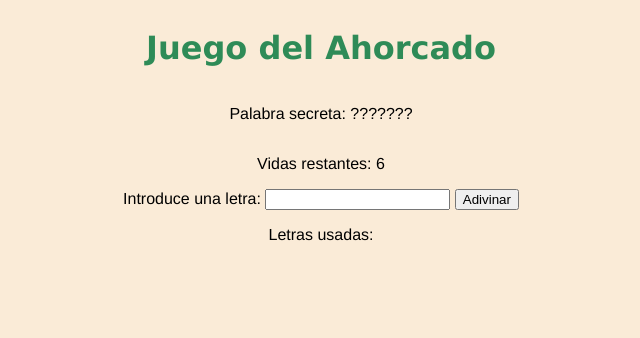
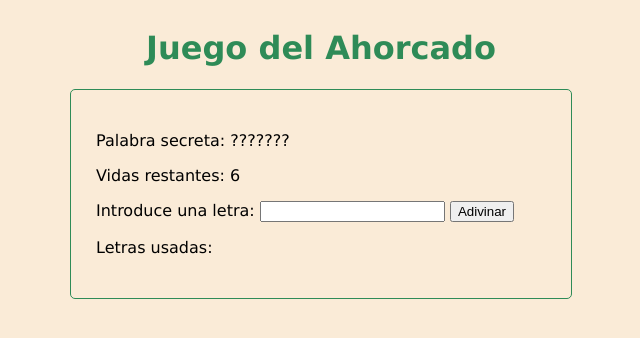
Before and after one commit to dichor94/ahorcado, a PHP site: page / in a window 1280 px wide. Shown: the top 338 px of the page, without its empty margins (319-959 px from the left). Run offline with PHP 8.4, Linux system fonts and the light colour scheme.

Commit message:
He añadido en el archivo index.php un div que engloba la parte del juego para que luego pueda hacer las modificaciones correspondientes en el archivo de estilos.
Añado en los estilos el selector de la clase juego para que solamente afecte a la zona del juego. Siendo este un borde que englobe todo y el tipo de fuente.

He borrado en el selector de BODY la fuente de letra, ya que he puesto en el título principal y en el selector de juego el tipo de letra correspondiente. En este caso no usaremos más contenido en la página.

```diff
--- a/index.php
+++ b/index.php
@@ -59,6 +59,7 @@ if ($_SESSION['letras_acertadas'] == $_SESSION['palabra']) {
 </head>
 <body>
     <h1>Juego del Ahorcado</h1>
+    <div class="juego">
         <p>Palabra secreta: <?php echo $_SESSION['letras_acertadas']; ?></p>
         <p>Vidas restantes: <?php echo $_SESSION['vidas']; ?></p>
         <form method="post">
@@ -67,5 +68,6 @@ if ($_SESSION['letras_acertadas'] == $_SESSION['palabra']) {
             <button type="submit">Adivinar</button>
         </form>
         <p>Letras usadas: <?php echo implode(', ', $_SESSION['letras_usadas']); ?></p>
+    </div>
 </body>
 </html>
--- a/styles/styles.css
+++ b/styles/styles.css
@@ -2,7 +2,6 @@
 body{
 
   background-color: antiquewhite;
-  font-family: 'Franklin Gothic Medium', 'Arial Narrow', Arial, sans-serif;
   display: flex;
   flex-direction: column;
   justify-content: center;
@@ -10,11 +9,18 @@ body{
 
 }
 
-
-
 h1{
 
   font-family: Verdana, Geneva, Tahoma, sans-serif;
   color: seagreen;
 
 }
+
+.juego{
+
+  border: 1px solid seagreen;
+  border-radius: 5px;
+  width: 450px;
+  padding: 2%;
+  font-family: Verdana, Geneva, Tahoma, sans-serif
+}
```
Lines whose indentation alone changed are shown as unchanged.
